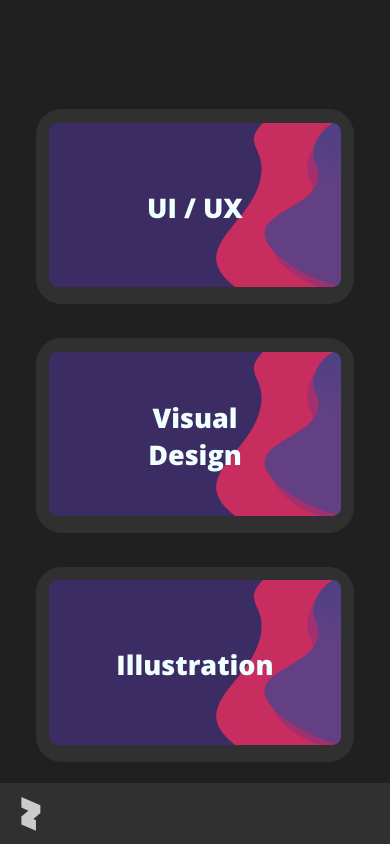
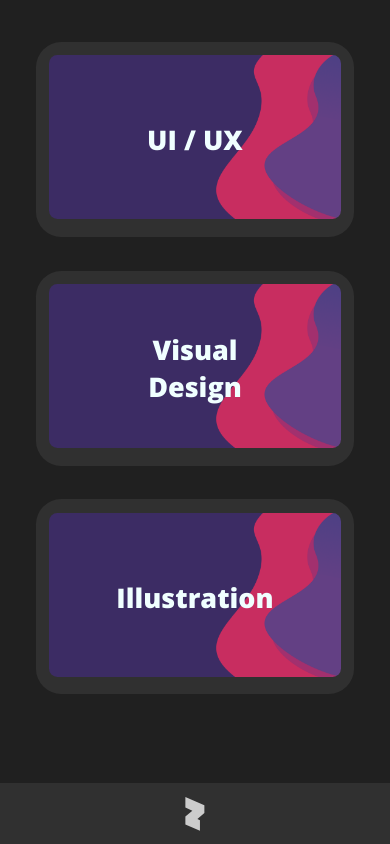
Before and after one commit to riyoza/timotty, a plain HTML site: page index.html in a window 390 px wide. Drawn offline with nearby package versions, Linux system fonts and the light colour scheme.

Commit message:
nengahin logo di nav bawah

```diff
--- a/gaya.css
+++ b/gaya.css
@@ -24,20 +24,26 @@ body {
   align-items: center;
   align-content: center;
   flex-direction: row;
-  flex-wrap: wrap;
-  margin: auto;
-  margin-top: 1em; */
+  flex-wrap: wrap; */
+  /* margin: auto; */
+  /* margin-top: 1em; */
 }
 
 #title {
+  /* display: flex; */
   background-color: rgb(48, 48, 48);
   padding: 1em;
   /* border-radius: 0 2vh 2vh 0; */
   display: flex;
-  justify-content: space-between;
+  justify-content: center;
   align-items: center;
   flex-wrap: wrap;
-  /* margin: 0 0.6em; */
+  /* margin: 0 auto; */
+}
+
+#logo {
+  display: flex;
+  justify-content: center;
 }
 
 img {
@@ -156,9 +162,9 @@ img {
     transform: translate(0%, 0%);
   }
 
-  .wadahslide {
+  /* .wadahslide {
     padding-top: 8vh;
-  }
+  } */
 
   .textcat {
     font-size: 2rem;
--- a/index.html
+++ b/index.html
@@ -15,7 +15,7 @@
     <div class="bungkusgrid">
       <div class="navbar" id="sidenav">
         <div id="title">
-          <svg
+          <div id="logo"><svg
             xmlns="http://www.w3.org/2000/svg"
             width="29"
             height="51"
@@ -38,6 +38,7 @@
               points="1060 2076 0 1615.2 0 0 2888.8 1253.2 2888.8 2443.6 1828.5 3350 2215.6 3517.2 2215.6 5133.1 0 4171.8 0 2981.4 "
             />
           </svg>
+      </div>
 
           <!-- <div class="dropdown">
             <button class="dropbutton">WORKS</button>
```
